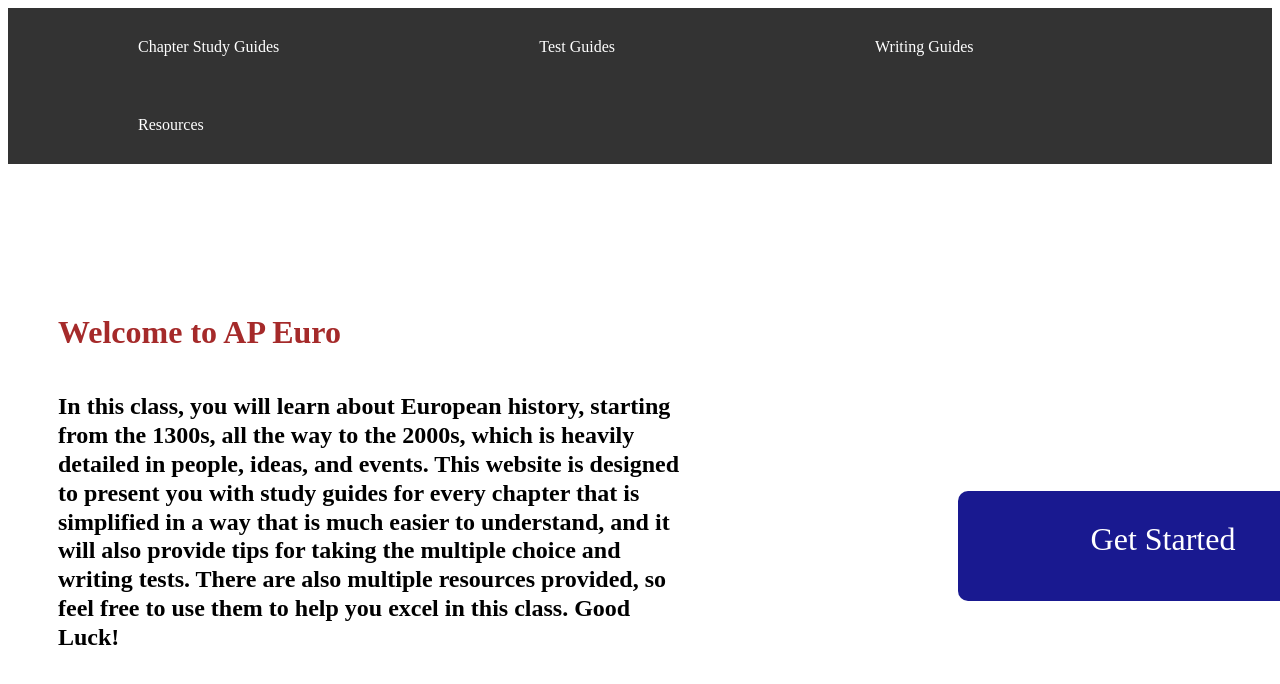
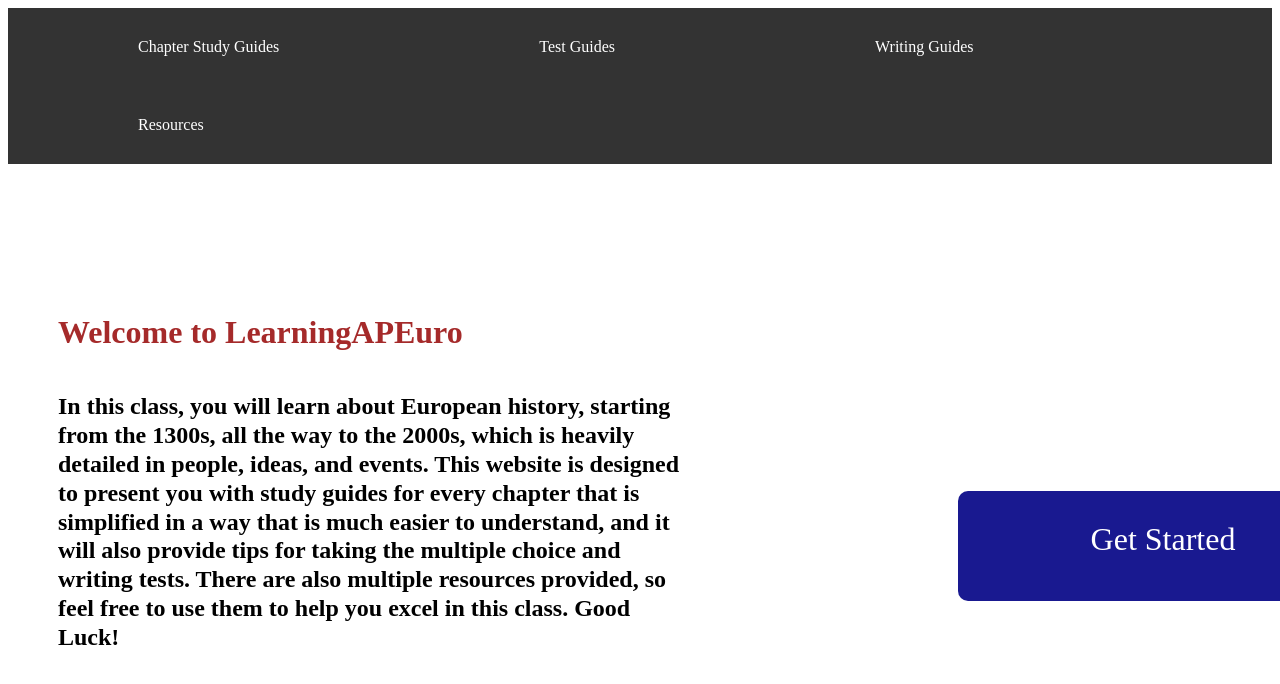
Before and after one commit to DTizer/AP-Euro-website, a plain HTML site: page index.html in a window 1280 px wide. Shown: the top 684 px of the page. Drawn offline with Linux system fonts and the light colour scheme.

Commit message:
Update index.html

```diff
--- a/index.html
+++ b/index.html
@@ -114,7 +114,7 @@
     </ul>
 
     <div class="welcome">
-        <h1>Welcome to AP Euro</h1>
+        <h1>Welcome to LearningAPEuro</h1>
     </div>
 
     <div class="intro-page">
```
